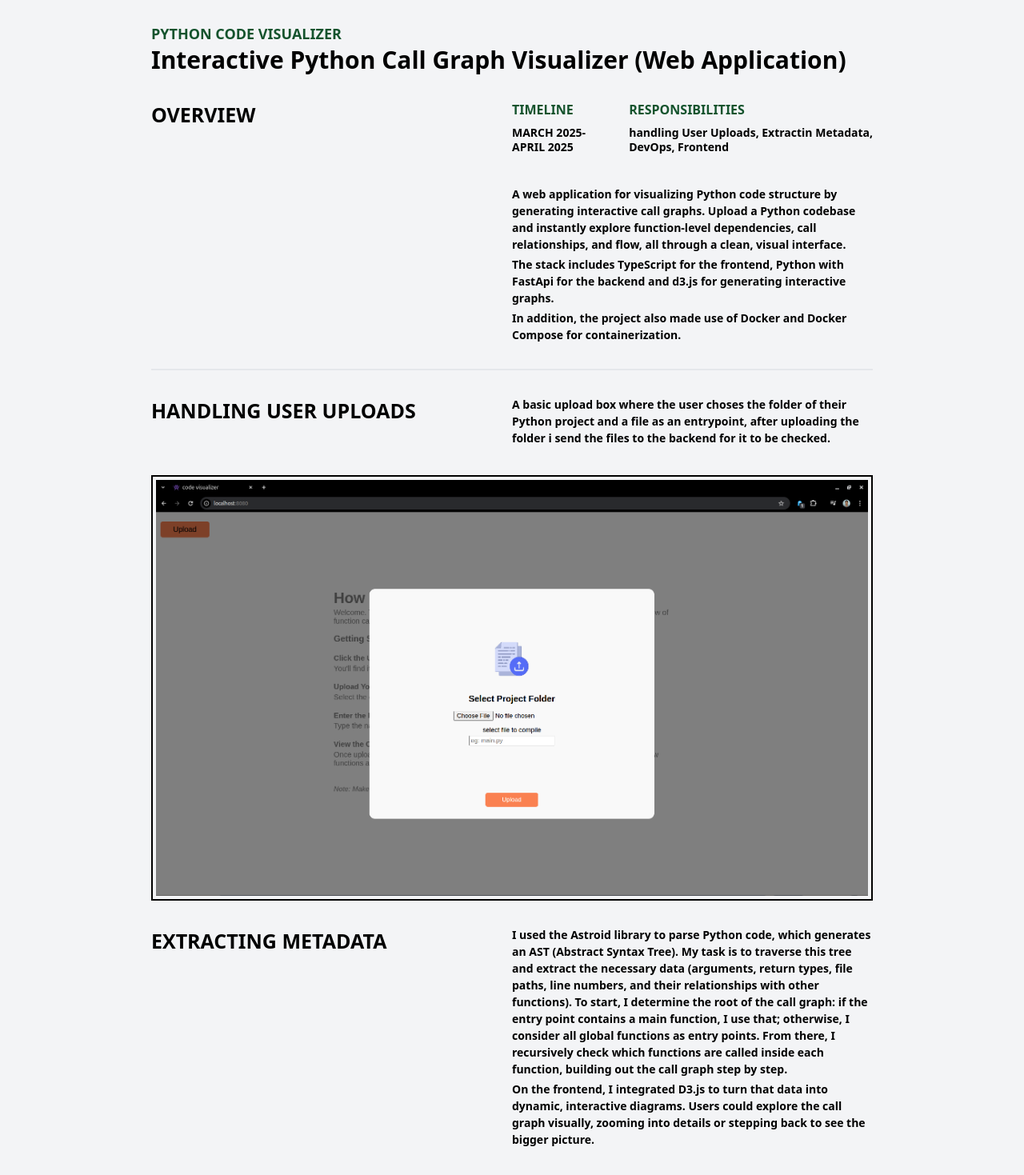
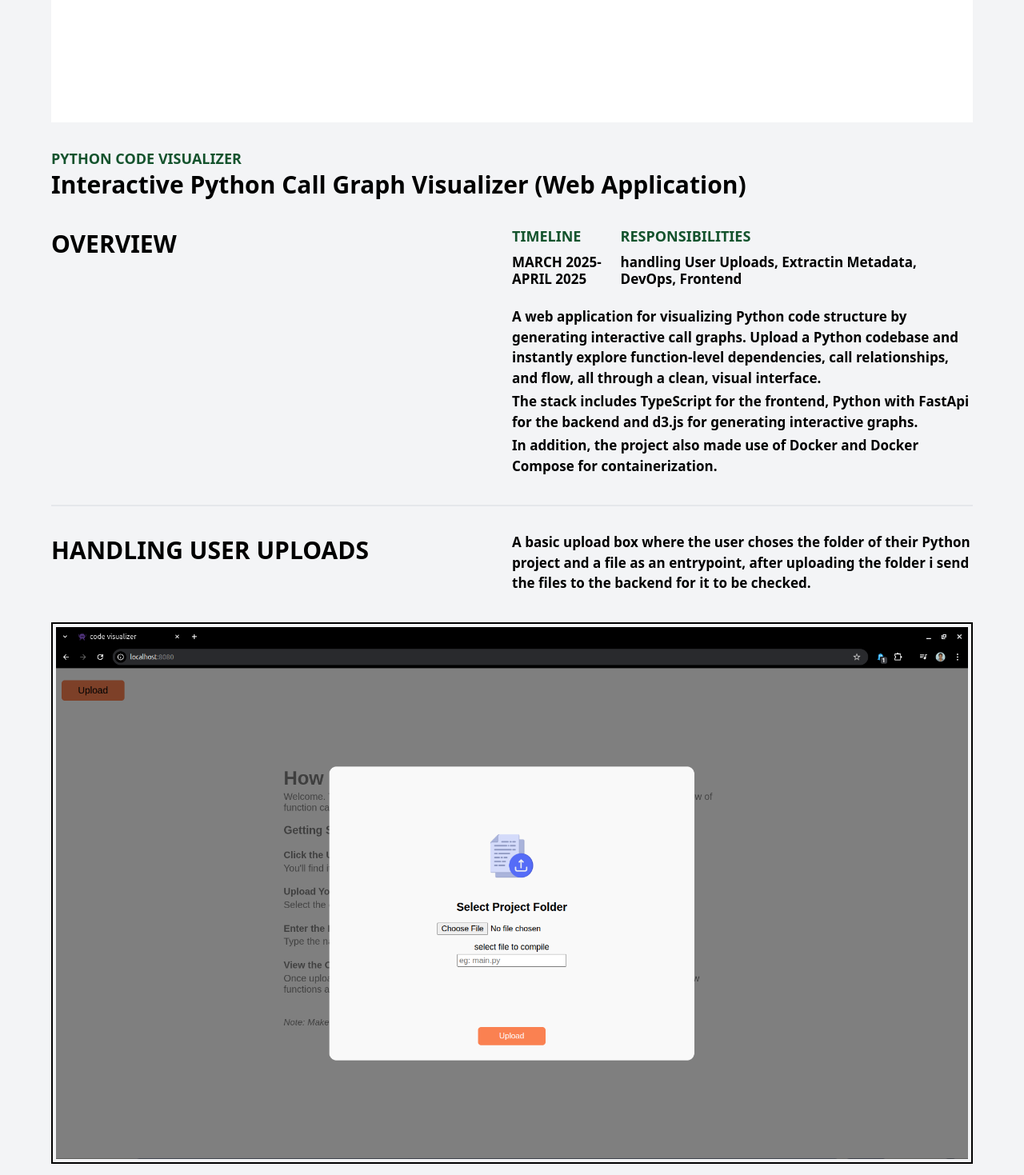
Before and after one commit to nabilaadou/minimal-portfolio, a React (Vite) app: page /projects/codeVisualizer in a window 1280 px wide. Shown: the part 660-2129 px from the top of the page at 80% size. Built offline with nearby package versions, Linux system fonts and the light colour scheme.

Commit message:
added navbar in mobile view and projects pages are responsive too

```diff
--- a/src/pages/LandingPage.tsx
+++ b/src/pages/LandingPage.tsx
@@ -152,7 +152,7 @@ export function Project3() {
 function RecentProjects() {
 	return (
 		<div className="ml-[0.5cm] sm:ml-[1cm] mr-2 pt-6 h-screen">
-			<p className="text-[20px] font-light font-normal">Recent Project</p>
+			<p className="text-[20px] font-light font-normal">Recent Projects</p>
 			<div className="flex flex-col gap-3">
 				<Project1 />
 				<Project2 />
--- a/src/pages/Project2.tsx
+++ b/src/pages/Project2.tsx
@@ -19,7 +19,7 @@ export function Project2() {
 				</div>
 			</div>
 			{/* into and overview */}
-			<div className="flex flex-col gap-8 pr-[5cm] pl-[5cm]">
+			<div className="flex flex-col gap-8 w-[90%] mx-auto">
 				<div className="pt-4">
 					<img src="./../assets/project-2/landing-page.png" alt="" />
 				</div>
@@ -27,43 +27,44 @@ export function Project2() {
 					<p className="font-bold text-[18px] text-green-900">PYTHON CODE VISUALIZER</p>
 					<p className="font-bold text-[30px] leading-tight">Interactive Python Call Graph Visualizer (Web Application)</p>
 				</div>
-				<div className="flex justify-between">
-					<p className="font-bold text-[25px] w-1/2">OVERVIEW</p>
-					<div className="w-1/2">
-						<div className="flex justify-between pb-10">
+				{/* overview */}
+				<div className="lg:flex lg:justify-between">
+					<p className="font-bold text-[25px] lg:text-[30px] mb-3 lg:w-1/2">OVERVIEW</p>
+					<div className="lg:w-1/2">
+						<div className="flex gap-6 pb-6">
 							<div>
-								<p className="font-semibold text-green-900 pb-2">TIMELINE</p>
-								<div className="font-bold leading-tight">
-									<p className="text-[14px]">MARCH 2025-</p>
-									<p className="text-[14px]">APRIL 2025</p>
+								<p className="font-semibold lg:text-[18px] text-green-900 pb-2">TIMELINE</p>
+								<div className="font-bold leading-tight text-[14px] lg:text-[17px]">
+									<p>MARCH 2025-</p>
+									<p>APRIL 2025</p>
 								</div>
 							</div>
 							<div>
-								<p className="font-semibold text-green-900 pb-2">RESPONSIBILITIES</p>
-								<div className="font-bold leading-tight">
-									<p className="text-[14px]">handling User Uploads, Extractin Metadata,</p>
-									<p className="text-[14px]">DevOps, Frontend</p>
+								<p className="font-semibold lg:text-[18px] text-green-900 pb-2">RESPONSIBILITIES</p>
+								<div className="font-bold leading-tight text-[14px] lg:text-[17px]">
+									<p>handling User Uploads, Extractin Metadata,</p>
+									<p>DevOps, Frontend</p>
 								</div>
 							</div>
 						</div>
-						<p className="font-bold text-[14px] pb-1">
+						<p className="font-bold text-[14px] lg:text-[17px] pb-1">
 							A web application for visualizing Python code structure by generating interactive call graphs.
 							Upload a Python codebase and instantly explore function-level dependencies, call relationships, and flow, all through a clean, visual interface.
 						</p>
-						<p className="font-bold text-[14px] pb-1">
+						<p className="font-bold text-[14px] lg:text-[17px] pb-1">
 							The stack includes TypeScript for the frontend, Python with FastApi for the backend and d3.js for generating interactive graphs.
 						</p>
-						<p className="font-bold text-[14px]">
+						<p className="font-bold text-[14px] lg:text-[17px] pb-1">
 							In addition, the project also made use of Docker and Docker Compose for containerization.
 						</p>
 					</div>
 				</div>
 				<hr className="border-t-2  w-full" />
 				{/* section 1 */}
-				<div className="flex justify-between">
-					<p className="font-bold text-[25px] w-1/2">HANDLING USER UPLOADS</p>
-					<div className="w-1/2">
-						<p className="font-bold text-[14px] pb-1">
+				<div className="lg:flex lg:justify-between">
+					<p className="font-bold text-[25px] lg:text-[30px] mb-3 lg:w-1/2">HANDLING USER UPLOADS</p>
+					<div className="font-bold text-[14px] lg:text-[17px] pb-1 lg:w-1/2">
+						<p>
 							A basic upload box where the user choses the folder of their Python project and a file as an entrypoint,
 							after uploading the folder i send the files to the backend for it to be checked.
 						</p>
@@ -74,16 +75,16 @@ export function Project2() {
   					<img src="./../assets/project-2/upload.png"/>
 				</div>
 				{/* section 2 */}
-				<div className="flex justify-between">
-					<p className="font-bold text-[25px] w-1/2">EXTRACTING METADATA</p>
-					<div className="w-1/2">
-						<p className="font-bold text-[14px] pb-1">
+				<div className="lg:flex lg:justify-between">
+					<p className="font-bold text-[25px] lg:text-[30px] mb-3 lg:w-1/2">EXTRACTING METADATA</p>
+					<div className="font-bold text-[14px] lg:text-[17px] pb-1 lg:w-1/2">
+						<p>
 							I used the Astroid library to parse Python code, which generates an AST (Abstract Syntax Tree).
 							My task is to traverse this tree and extract the necessary data (arguments, return types, file paths, line numbers, and their relationships with other functions).
 							To start, I determine the root of the call graph: if the entry point contains a main function, I use that; otherwise,
 							I consider all global functions as entry points. From there, I recursively check which functions are called inside each function, building out the call graph step by step.
 						</p>
-						<p className="font-bold text-[14px] pb-1">
+						<p>
 							On the frontend, I integrated D3.js to turn that data into dynamic, interactive diagrams. Users could explore the call graph visually, zooming into details or stepping back to see the bigger picture.
 						</p>
 					</div>
@@ -93,10 +94,10 @@ export function Project2() {
   					<img src="./../assets/project-2/graph.png"/>
 				</div>
 				{/* section 3 */}
-				<div className="flex justify-between">
-					<p className="font-bold text-[25px] w-1/2">DEVOPS</p>
-					<div className="w-1/2">
-						<p className="font-bold text-[14px] pb-1">
+				<div className="lg:flex lg:justify-between">
+					<p className="font-bold text-[25px] lg:text-[30px] mb-3 lg:w-1/2">DEVOPS</p>
+					<div className="font-bold text-[14px] lg:text-[17px] pb-1 lg:w-1/2">
+						<p>
 							Containerized the entire application using Docker Compose, enabling fast, one-command setup and consistent development environments.
 						</p>
 					</div>
--- a/src/pages/Project3.tsx
+++ b/src/pages/Project3.tsx
@@ -6,6 +6,7 @@ export function Project3() {
 	return (
 		<div className="bg-gray-100 pb-[3cm]">
 			{/* header */}
+			{/* still need to handle respnsivnese */}
 			<div className="flex justify-between p-4">
 				<button
 					className="flex justify-start font-extrabold text-[18px] hover:underline"
@@ -19,7 +20,7 @@ export function Project3() {
 				</div>
 			</div>
 			{/* into and overview */}
-			<div className="flex flex-col gap-8 items-center w-3/4 mx-auto">
+			<div className="flex flex-col gap-8 w-[90%] mx-auto">
 				<div className="pt-4">
 					<img src="./../assets/project-3/landing-page.png" alt="" />
 				</div>
@@ -27,34 +28,35 @@ export function Project3() {
 					<p className="font-bold text-[18px] text-green-900">FT-TRANCSENDANCE</p>
 					<p className="font-bold text-[30px] leading-tight">Fullstack Real-Time Pong Game with Matchmaking and Tournaments (SPA Web Application)</p>
 				</div>
-				<div className="flex justify-between">
-					<p className="font-bold text-[25px] w-1/2">OVERVIEW</p>
-					<div className="w-1/2">
-						<div className="flex justify-between pb-10">
+				{/* overview */}
+				<div className="lg:flex lg:justify-between">
+					<p className="font-bold text-[25px] lg:text-[30px] mb-3 lg:w-1/2">OVERVIEW</p>
+					<div className="lg:w-1/2">
+						<div className="flex gap-6 pb-6">
 							<div>
-								<p className="font-semibold text-green-900 pb-2">TIMELINE</p>
-								<div className="font-bold leading-tight">
-									<p className="text-[14px]">AUGUST 2025-</p>
-									<p className="text-[14px]">SEPTEMBER 2025</p>
+								<p className="font-semibold lg:text-[18px] text-green-900 pb-2">TIMELINE</p>
+								<div className="font-bold leading-tight text-[14px] lg:text-[17px]">
+									<p>AUGUST 2025-</p>
+									<p>SEPTEMBER 2025</p>
 								</div>
 							</div>
 							<div>
-								<p className="font-semibold text-green-900 pb-2">RESPONSIBILITIES</p>
-								<div className="font-bold leading-tight">
-									<p className="text-[14px]">Authentication, User-Managment,</p>
-									<p className="text-[14px]">DevOps, Frontend</p>
+								<p className="font-semibold lg:text-[18px] text-green-900 pb-2">RESPONSIBILITIES</p>
+								<div className="font-bold leading-tight text-[14px] lg:text-[17px]">
+									<p>Authentication, User-Managment,</p>
+									<p>DevOps, Frontend</p>
 								</div>
 							</div>
 						</div>
-						<p className="font-bold text-[14px] pb-1">
+						<p className="font-bold text-[14px] lg:text-[17px] pb-1">
 							Ft-Transcendance is a school project that serves as an introduction to full-stack web development.
 							It’s a real-time Ping Pong game with player matchmaking and additional features.
 						</p>
-						<p className="font-bold text-[14px] pb-1">
+						<p className="font-bold text-[14px] lg:text-[17px] pb-1">
 							The stack includes TypeScript for the frontend, Node.js with Fastify for the backend, SQLite for persistent storage,
 							and TailwindCSS for styling.
 						</p>
-						<p className="font-bold text-[14px]">
+						<p className="font-bold text-[14px] lg:text-[17px] pb-1">
 							In addition, the project also made use of Docker and Docker Compose for containerization, RabbitMQ for message brokering,
 							and even a mini React library I built myself to make it easier to code this SPA.
 						</p>
@@ -62,19 +64,19 @@ export function Project3() {
 				</div>
 				<hr className="border-t-2  w-full" />
 				{/* section 1 */}
-				<div className="flex justify-between">
-					<p className="font-bold text-[25px] w-1/2">AUTHENTICATION</p>
-					<div className="w-1/2">
-						<p className="font-bold text-[14px] pb-1">
+				<div className="lg:flex lg:justify-between">
+					<p className="font-bold text-[25px] lg:text-[30px] mb-3 lg:w-1/2">AUTHENTICATION</p>
+					<div className="font-bold text-[14px] lg:text-[17px] pb-1 lg:w-1/2">
+						<p>
 							I implemented Google Sign-In for user authentication. Once a login attempt is verified with Google,
 							the backend issues a JWT and attaches it to an HTTP-only cookie so it’s protected from client-side access
 							(e.g., JavaScript can’t read it, reducing the risk of XSS attacks).
 						</p>
-						<p className="font-bold text-[14px] pb-1">
+						<p>
 							If the user has two-factor authentication (2FA) enabled,
 							they are prompted to enter the correct verification code before being granted access to the application.
 						</p>
-						<p className="font-bold text-[14px]">
+						<p>
 							For added security, the JWT has an expiration time,
 							and refresh tokens are managed to allow users to stay signed in without constantly re-authenticating.
 							All sensitive actions are validated on the backend using the JWT extracted from the cookie, ensuring that authentication and authorization are handled securely.
@@ -86,18 +88,18 @@ export function Project3() {
   					<img src="./../assets/project-3/login.png"/>
 				</div>
 				{/* section 2 */}
-				<div className="flex justify-between">
-					<p className="font-bold text-[25px] w-1/2">USER MANAGMENT</p>
-					<div className="w-1/2">
-						<p className="font-bold text-[14px] pb-1">
+				<div className="lg:flex lg:justify-between">
+					<p className="font-bold text-[25px] lg:text-[30px] mb-3 lg:w-1/2">USER MANAGMENT</p>
+					<div className="font-bold text-[14px] lg:text-[17px] pb-1 lg:w-1/2">
+						<p>
 							For user management, I designed the system so that every account is uniquely tied to a Google identity.
 							Once authenticated, users can modify their profile with custom settings such as usernames, avatars, and personal preferences,
 							which are stored persistently in the database.
 						</p>
-						<p className="font-bold text-[14px] pb-1">
+						<p>
 							Each action a user takes in the application is validated against their JWT on the backend, ensuring that permissions are enforced securely.
 						</p>
-						<p className="font-bold text-[14px]">
+						<p>
 							Beyond authentication and profile management, the application also handles how users connect with one another.
 							Players can send and accept friend requests, Once connected, friends can easily see each other’s online status,
 							with the option of removing or blocking a friend.
@@ -109,10 +111,10 @@ export function Project3() {
   					<img src="./../assets/project-3/chat.png"/>
 				</div>
 				{/* section 3 */}
-				<div className="flex justify-between">
-					<p className="font-bold text-[25px] w-1/2">DEVOPS</p>
-					<div className="w-1/2">
-						<p className="font-bold text-[14px] pb-1">
+				<div className="lg:flex lg:justify-between">
+					<p className="font-bold text-[25px] lg:text-[30px] mb-3 lg:w-1/2">DEVOPS</p>
+					<div className="font-bold text-[14px] lg:text-[17px] pb-1 lg:w-1/2">
+						<p>
 							To support scalability and maintainability, the project follows a microservices architecture.
 							Each service is containerized using Docker, and the entire environment can be spun up with a single command through Docker Compose.
 							For communication between services, I used RabbitMQ as a message broker, ensuring reliable and asynchronous event handling across the system.
```
Also changed, not shown: src/components/Header.tsx (+40 -1 lines), src/public/assets/nav-bar.png (added).
